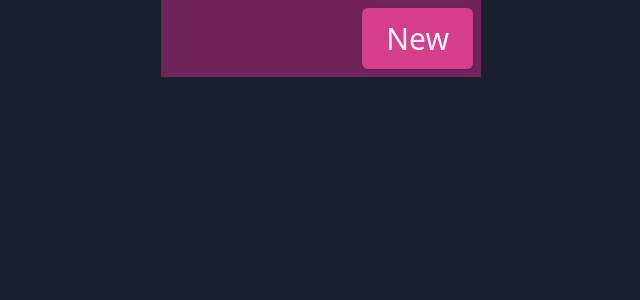
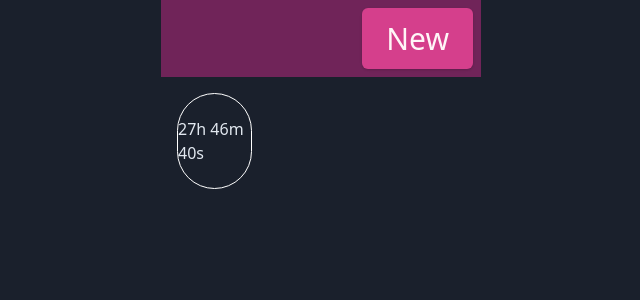
Before and after one commit to grejppi/timer, a React (Vite) app: page / in a window 1280 px wide. Shown: the top 300 px of the page, without its empty margins (319-959 px from the left). Built offline with nearby package versions, Linux system fonts and the light colour scheme.

Commit message:
Initial Timer implementation

```diff
--- a/src/App.js
+++ b/src/App.js
@@ -1,4 +1,4 @@
-import React, { useState } from 'react';
+import React, { useState, useEffect } from 'react';
 import ReactDOM from 'react-dom';
 
 import './App.pcss';
@@ -14,11 +14,27 @@ const Pages = {
 const App = () => {
   let [page, setPage] = useState(Pages.TimerList);
 
+  let [timers, setTimers] = useState(
+    localStorage.getItem('timers') ||
+    [
+      {
+        id: 1,
+        time: 100000000,
+        remaining: 0,
+      },
+    ],
+  );
+
+  let [running, setRunning] = useState({});
+
   return (
     <div>
       {page == Pages.TimerList &&
         <TimerList
           create={() => setPage(Pages.CreateTimer)}
+          timers={timers}
+          running={running}
+          setRunning={setRunning}
         />
       }
 
--- /dev/null
+++ b/src/Components/Timer.js
@@ -0,0 +1,33 @@
+import React from 'react';
+
+function formatTime(time) {
+  let seconds = Math.floor(time / 1000);
+  let minutes = Math.floor(seconds / 60);
+  let hours = Math.floor(minutes / 60);
+
+  if (seconds < 60) {
+    return <span className="text-4xl">
+      {`${seconds}s`}
+    </span>;
+  }
+
+  if (seconds < 3600) {
+    return <span className="text-xl">
+      {`${minutes}m ${seconds % 60}s`}
+    </span>;
+  }
+
+  return <span className="text-base">
+    {`${hours}h ${minutes % 60}m ${seconds % 60}s`}
+  </span>;
+}
+
+export default function Timer({ state }) {
+  return (
+    <div className="w-1/3 h-full p-4 flex justify-center">
+      <div className="w-24 h-24 rounded-full border border-white flex flex-col justify-center items-center">
+        {formatTime(state.time - state.remaining)}
+      </div>
+    </div>
+  );
+}
--- a/src/Pages/TimerList.js
+++ b/src/Pages/TimerList.js
@@ -1,6 +1,8 @@
 import React from 'react';
 
-export default function TimerList({ create }) {
+import Timer from '../Components/Timer';
+
+export default function TimerList({ create, timers, running, setRunning }) {
   return <div className="container w-full xl:w-1/4 lg:w-1/3 md:w-1/2 mx-auto">
     <div className="Header">
       <header className="bg-pink-900 flex flex-row">
@@ -13,5 +15,11 @@ export default function TimerList({ create }) {
         </button>
       </header>
     </div>
+
+    <div className="flex flex-row flex-wrap container w-full">
+      {timers.map((timer, i) => <React.Fragment key={i}>
+        <Timer state={timer} />
+      </React.Fragment>)}
+    </div>
   </div>
 }
```
